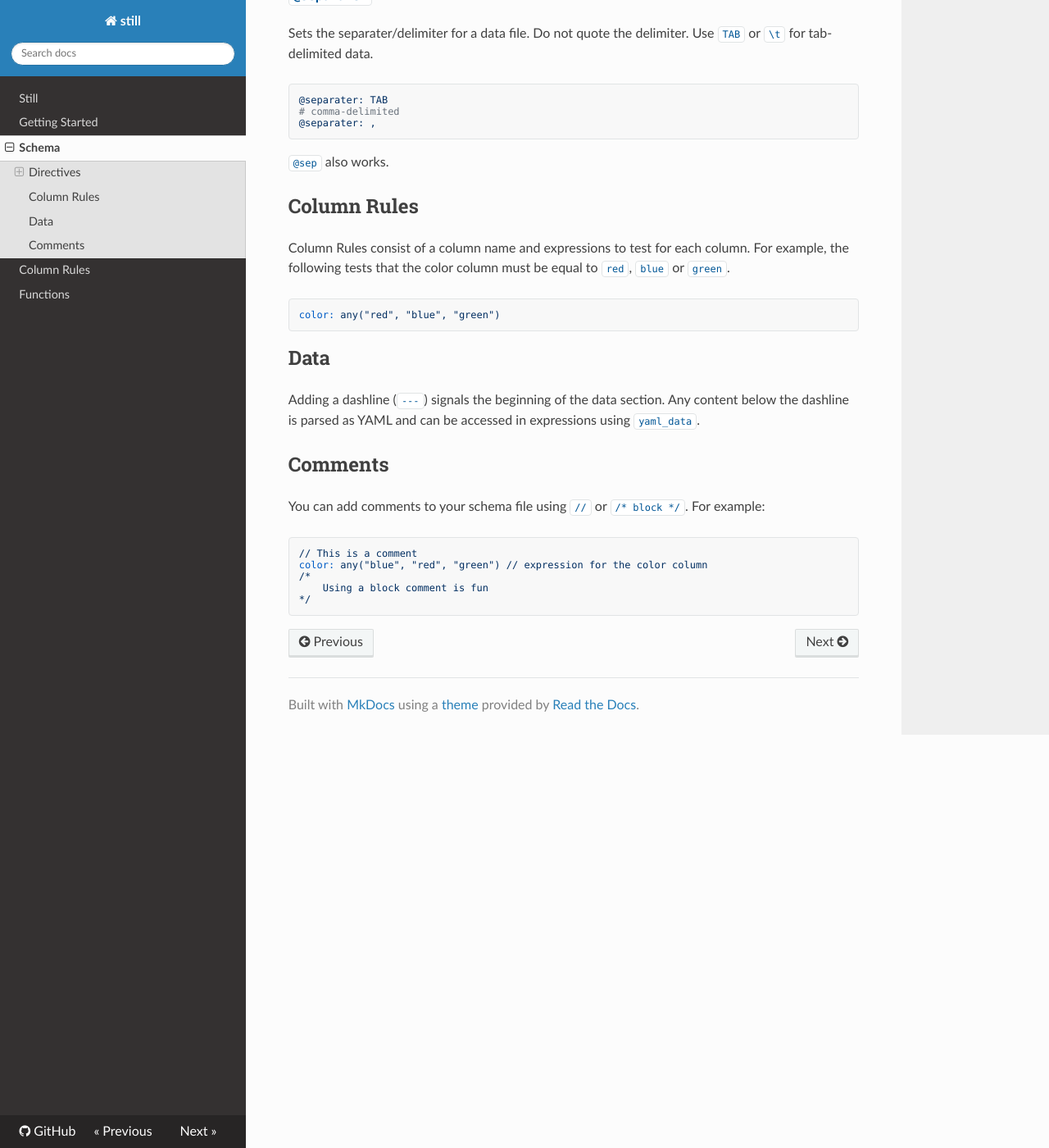
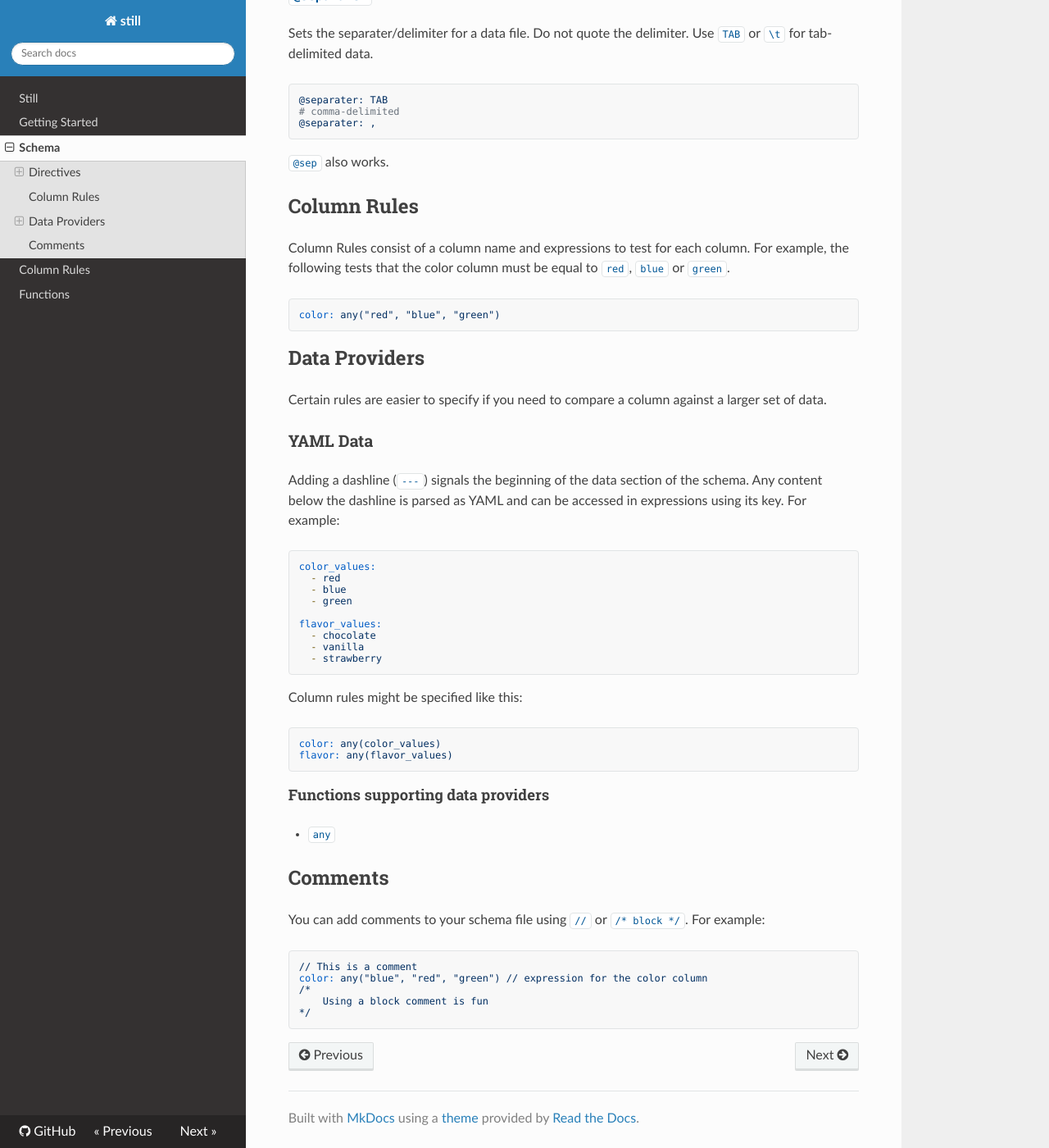
Before and after one commit to danielecook/still, an MkDocs documentation site: the page built from docs/schema.md, in a window 1280 px wide and 1400 px high, scrolled down 612 px. Shown: the whole window at 82% size. Built offline with MkDocs 1.6.1, drawn with Linux system fonts in a browser that asks for light colours; nearby versions of some CDN libraries.

Commit message:
cleanup docs

````diff
--- a/docs/schema.md
+++ b/docs/schema.md
@@ -38,9 +38,36 @@ Column Rules consist of a column name and expressions to test for each column. F
 color: any("red", "blue", "green")
 ```
 
-## Data
+## Data Providers
 
-Adding a dashline (`---`) signals the beginning of the data section. Any content below the dashline is parsed as YAML and can be accessed in expressions using `yaml_data`.
+Certain rules are easier to specify if you need to compare a column against a larger set of data.
+
+### YAML Data
+
+Adding a dashline (`---`) signals the beginning of the data section of the schema. Any content below the dashline is parsed as YAML and can be accessed in expressions using its key. For example:
+
+```yaml
+color_values:
+  - red
+  - blue
+  - green
+
+flavor_values:
+  - chocolate
+  - vanilla
+  - strawberry
+```
+
+Column rules might be specified like this:
+
+```yaml
+color: any(color_values)
+flavor: any(flavor_values)
+```
+
+#### Functions supporting data providers
+
+* `any`
 
 ## Comments
 
````
Also changed, not shown: docs/expressions.md (deleted, +0 -252 lines).
